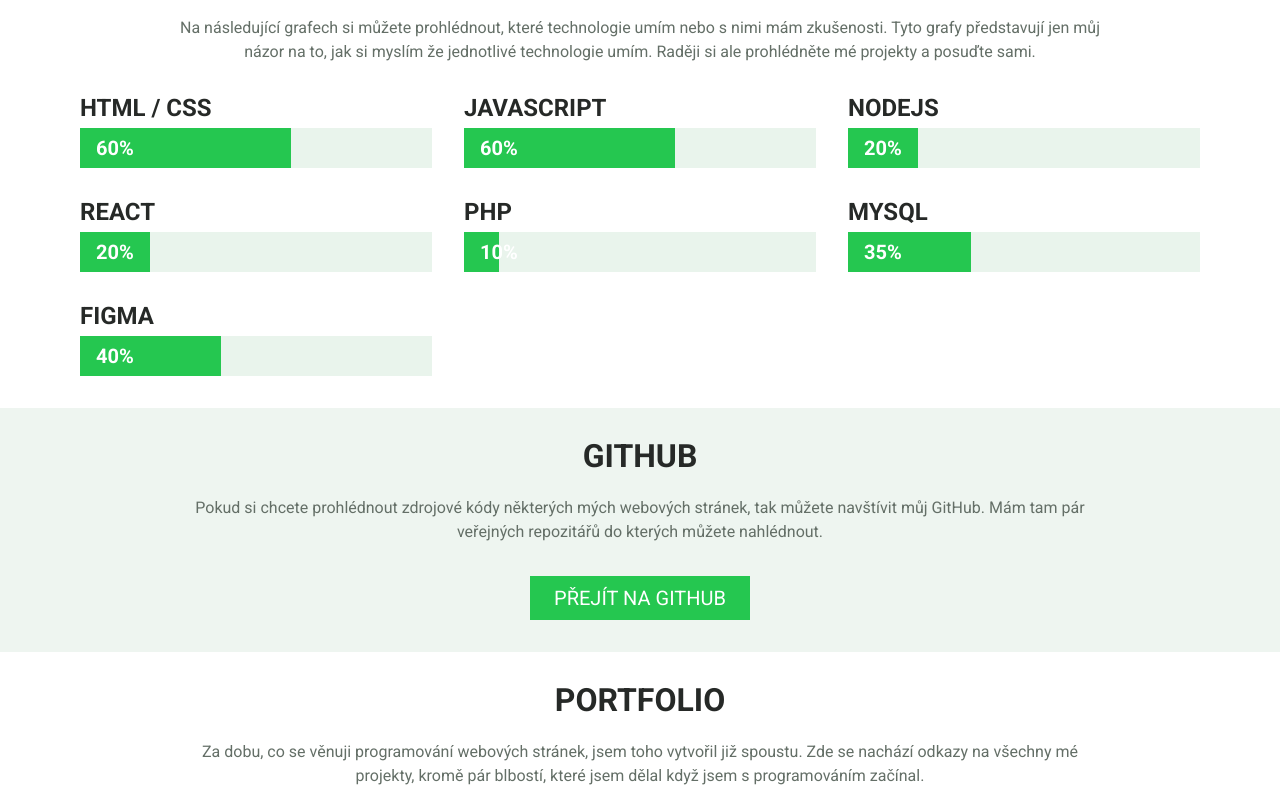
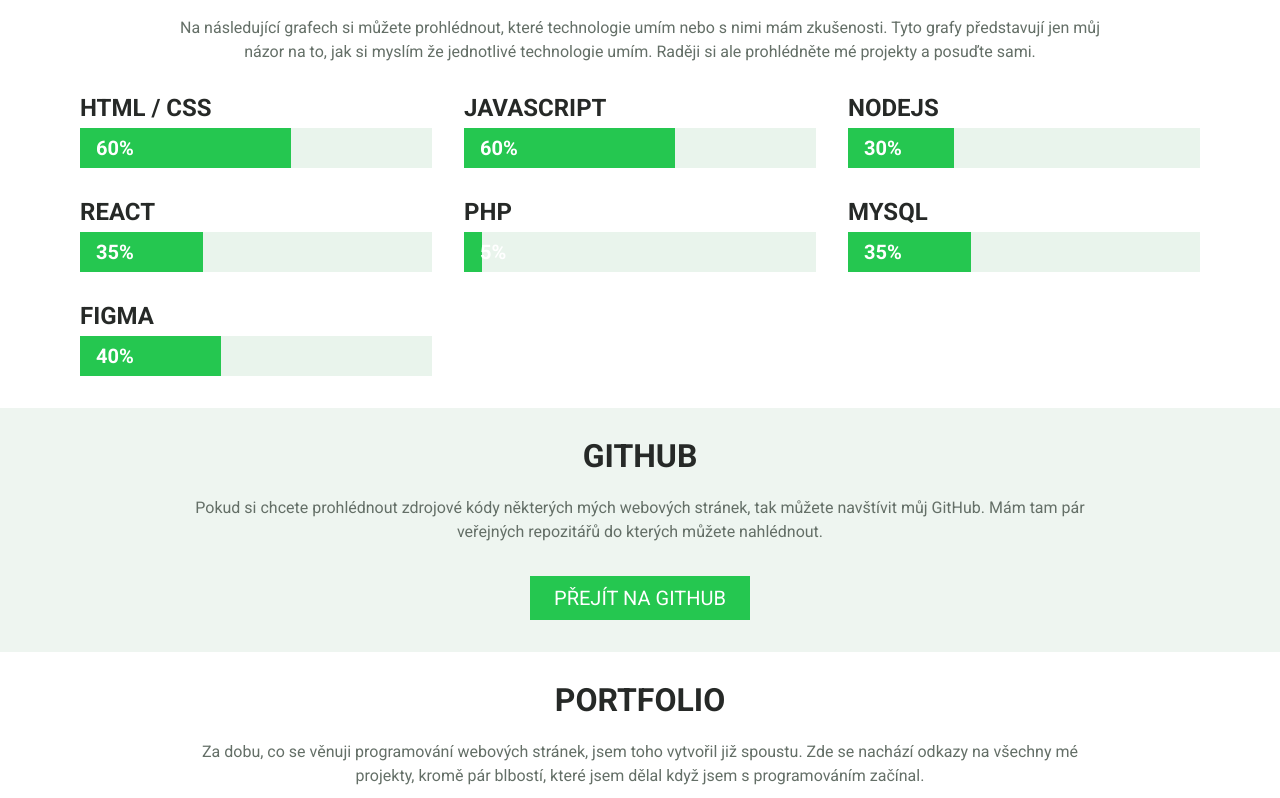
Before and after one commit to Jirkasa/jirkasa.github.io, a website with bundled scripts: page index.html in a window 1280 px wide. Shown: the part 2500-3298 px from the top of the page. Built offline with nearby package versions, Linux system fonts and the light colour scheme.

Commit message:
increase NodeJS and React skills and decrease PHP skill

```diff
--- a/index.html
+++ b/index.html
@@ -166,22 +166,22 @@
                     <div>
                         <h3 class="heading-tertiary u-mb-1">NodeJS</h3>
                         <div class="progress-bar progress-bar--hidden">
-                            <span class="progress-bar__percentage">20%</span>
-                            <div style="width: 20%;" class="progress-bar__bar"></div>
+                            <span class="progress-bar__percentage">30%</span>
+                            <div style="width: 30%;" class="progress-bar__bar"></div>
                         </div>
                     </div>
                     <div>
                         <h3 class="heading-tertiary u-mb-1">React</h3>
                         <div class="progress-bar progress-bar--hidden">
-                            <span class="progress-bar__percentage">20%</span>
-                            <div style="width: 20%;" class="progress-bar__bar"></div>
+                            <span class="progress-bar__percentage">35%</span>
+                            <div style="width: 35%;" class="progress-bar__bar"></div>
                         </div>
                     </div>
                     <div>
                         <h3 class="heading-tertiary u-mb-1">PHP</h3>
                         <div class="progress-bar progress-bar--hidden">
-                            <span class="progress-bar__percentage">10%</span>
-                            <div style="width: 10%;" class="progress-bar__bar"></div>
+                            <span class="progress-bar__percentage">5%</span>
+                            <div style="width: 5%;" class="progress-bar__bar"></div>
                         </div>
                     </div>
                     <div>
```
